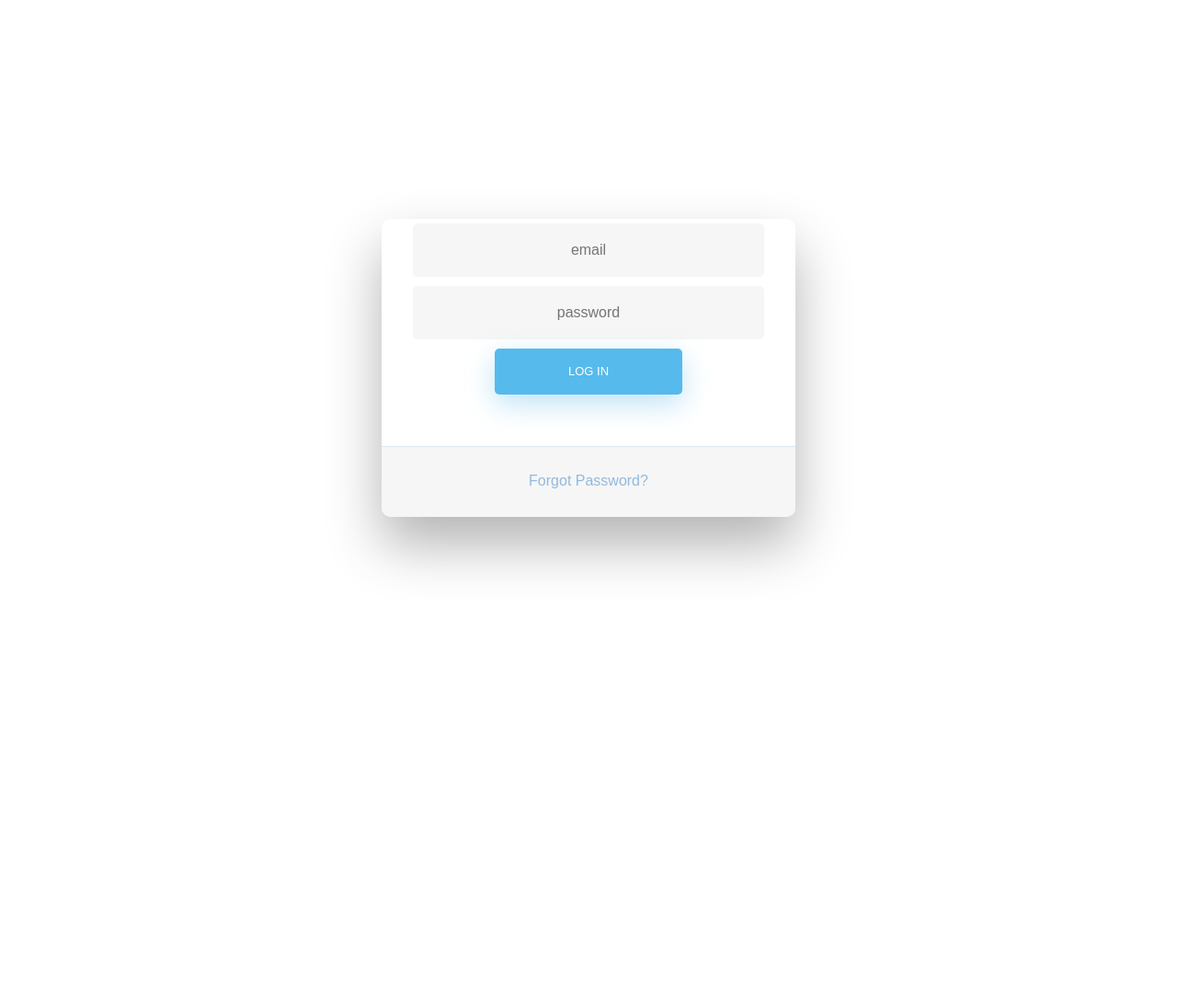
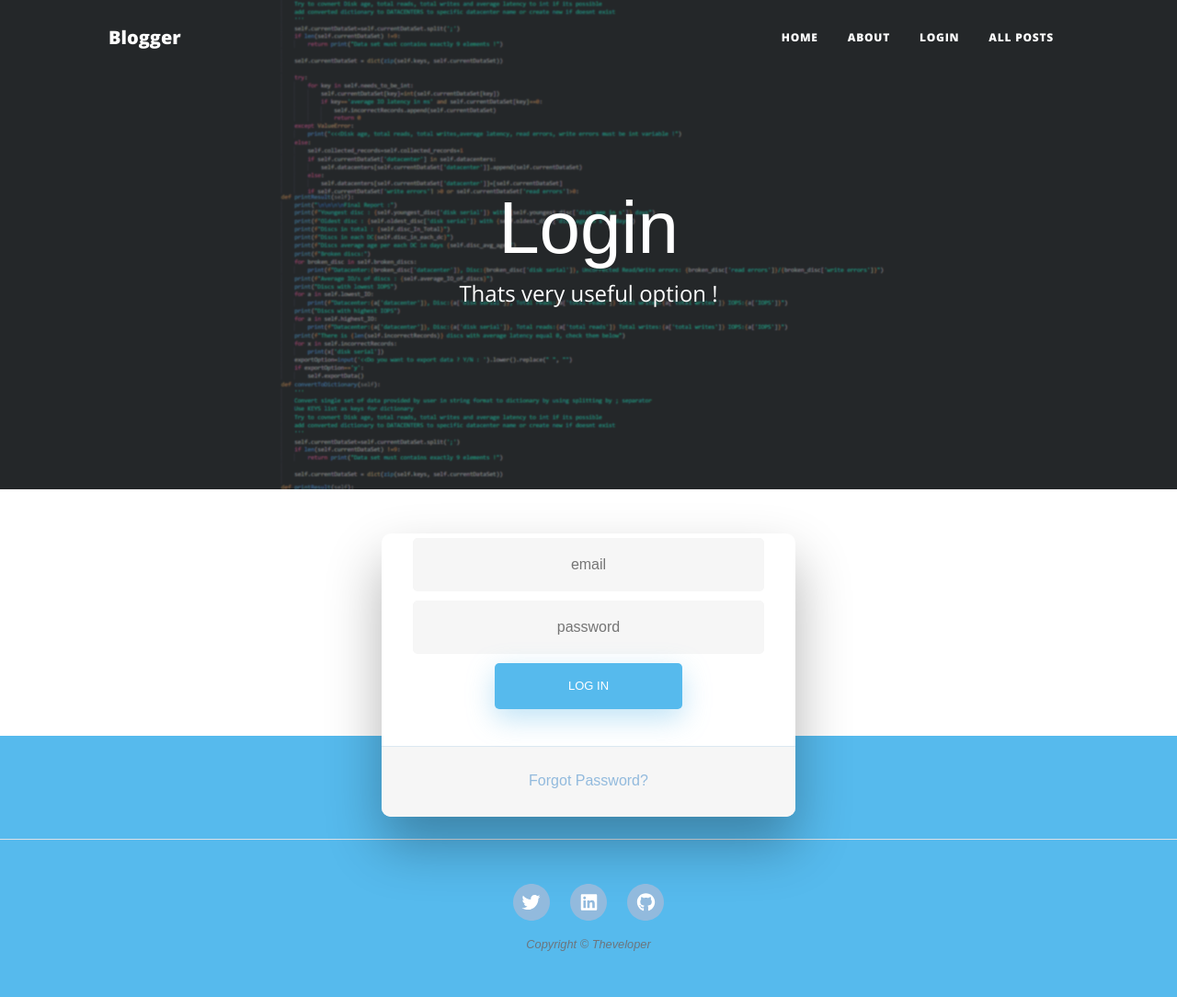
Before and after one commit to theveloper-pl/PyBlogger, a Django app: page /account/login/ in a window 1280 px wide. Shown: the whole page at 92% size. Before the commit the page ends 620 px from the top, so only its background shows below. Run offline with Django 4.2, Linux system fonts and the light colour scheme; some libraries are stand-ins or nearby versions.

Commit message:
Adding login

```diff
--- a/accounts/views.py
+++ b/accounts/views.py
@@ -6,7 +6,10 @@ from django.contrib import messages,auth
 
 class LoginPageView(View):
     def get(self, request):
-        return render(request, 'login.html')
+        context = {}
+        context['title'] = 'Login'
+        context['description'] = 'Thats very useful option !'
+        return render(request, 'login.html', context)
 
     def post(self, request):
         email = request.POST['email']
--- a/templates/includes/navbar.html
+++ b/templates/includes/navbar.html
@@ -13,6 +13,7 @@
                     <ul class="navbar-nav ms-auto py-4 py-lg-0">
                         <li class="nav-item"><a class="nav-link px-lg-3 py-3 py-lg-4" href="{% url 'PostListHomeView' %}">Home</a></li>
                         <li class="nav-item"><a class="nav-link px-lg-3 py-3 py-lg-4" href="{% url 'AboutView' %}">About</a></li>
+                        <li class="nav-item"><a class="nav-link px-lg-3 py-3 py-lg-4" href="{% url 'LoginPageView' %}">Login</a></li>
                         <li class="nav-item"><a class="nav-link px-lg-3 py-3 py-lg-4" href="{% url 'PostListView' %}">All posts</a></li>
                     </ul>
                 </div>
--- a/templates/login.html
+++ b/templates/login.html
@@ -1,15 +1,16 @@
 
-{% csrf_token %}
+{% extends "base.html" %}
  {%load static%}
-
+ {% block content%}
 <link href="//maxcdn.bootstrapcdn.com/bootstrap/4.0.0/css/bootstrap.min.css" rel="stylesheet" id="bootstrap-css">
 <script src="//maxcdn.bootstrapcdn.com/bootstrap/4.0.0/js/bootstrap.min.js"></script>
 <script src="//cdnjs.cloudflare.com/ajax/libs/jquery/3.2.1/jquery.min.js"></script>
 <link href="{%static 'css/login.css' %}" rel="stylesheet" />
-<!------ Include the above in your HEAD tag ---------->
+        <article class="mb-4">
+            <div class="container px-4 px-lg-5">
+                <div class="row gx-4 gx-lg-5 justify-content-center">
 
-<div class="wrapper fadeInDown">
-  <div id="formContent">
+                      <div id="formContent" class="fadeIn first">
                         <!-- Tabs Titles -->
 
 
@@ -28,3 +29,6 @@
 
                       </div>
                 </div>
+            </div>
+        </article>
+     {% endblock %}
```
Lines whose indentation alone changed are shown as unchanged.
